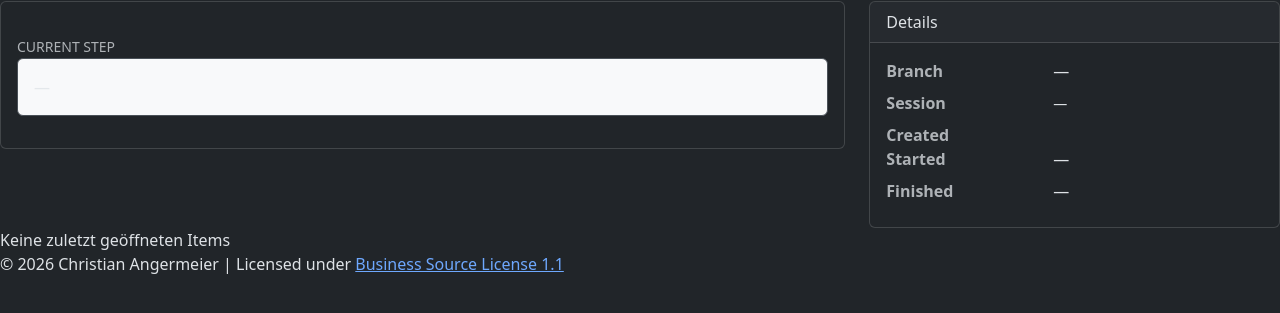
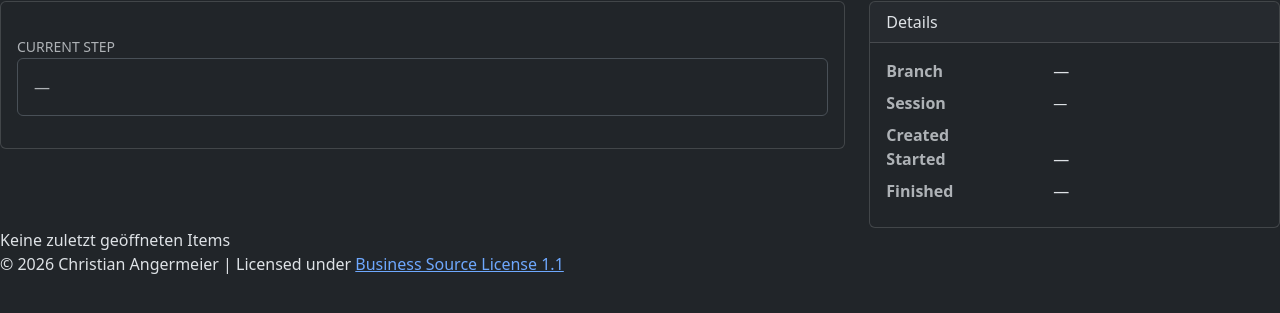
Before and after one commit to gdsanger/Agira, a Django app: template templates/claude_queue_job_detail.html in a window 1280 px wide. Shown: the part 354-667 px from the top of the page. Run offline with Django 5.2, Linux system fonts and the light colour scheme; the template is opened without the code that fills it, so the values that code supplies are empty.

Commit message:
fix(#838): fix unreadable Current Step field in claude queue job detail
The container used bg-light while the page runs Bootstrap's dark theme
(data-bs-theme="dark"), causing light text on a light background. Drop
bg-light so it matches the other detail fields (PR, Turns, Cost).

```diff
--- a/templates/partials/claude_queue_job_live.html
+++ b/templates/partials/claude_queue_job_live.html
@@ -30,7 +30,7 @@ Expects `job` and `active_statuses` in context.
     {% else %}
     <div class="mb-3">
         <label class="text-muted small text-uppercase">Current step</label>
-        <div class="p-3 bg-light rounded border">
+        <div class="p-3 rounded border">
             {% if job.progress_text %}
             {{ job.progress_text }}
             {% elif job.status == 'queued' %}
```
